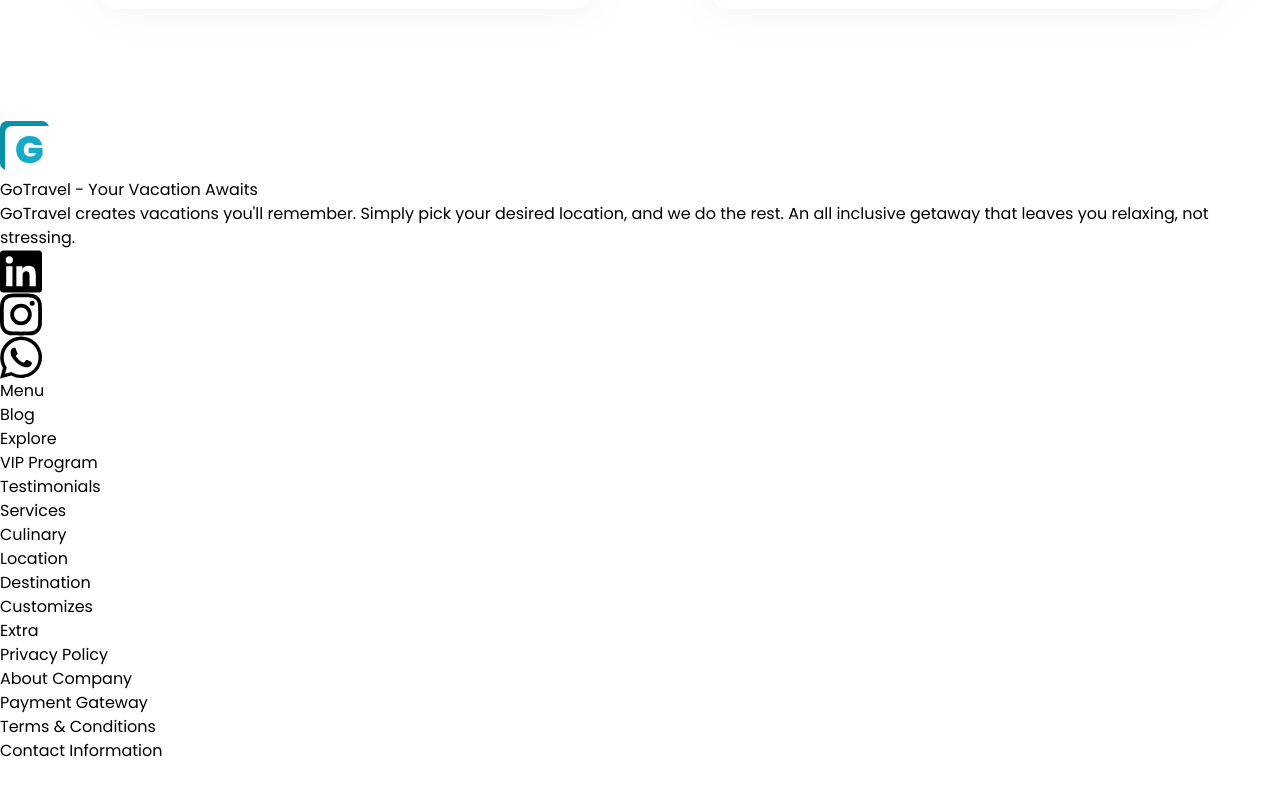
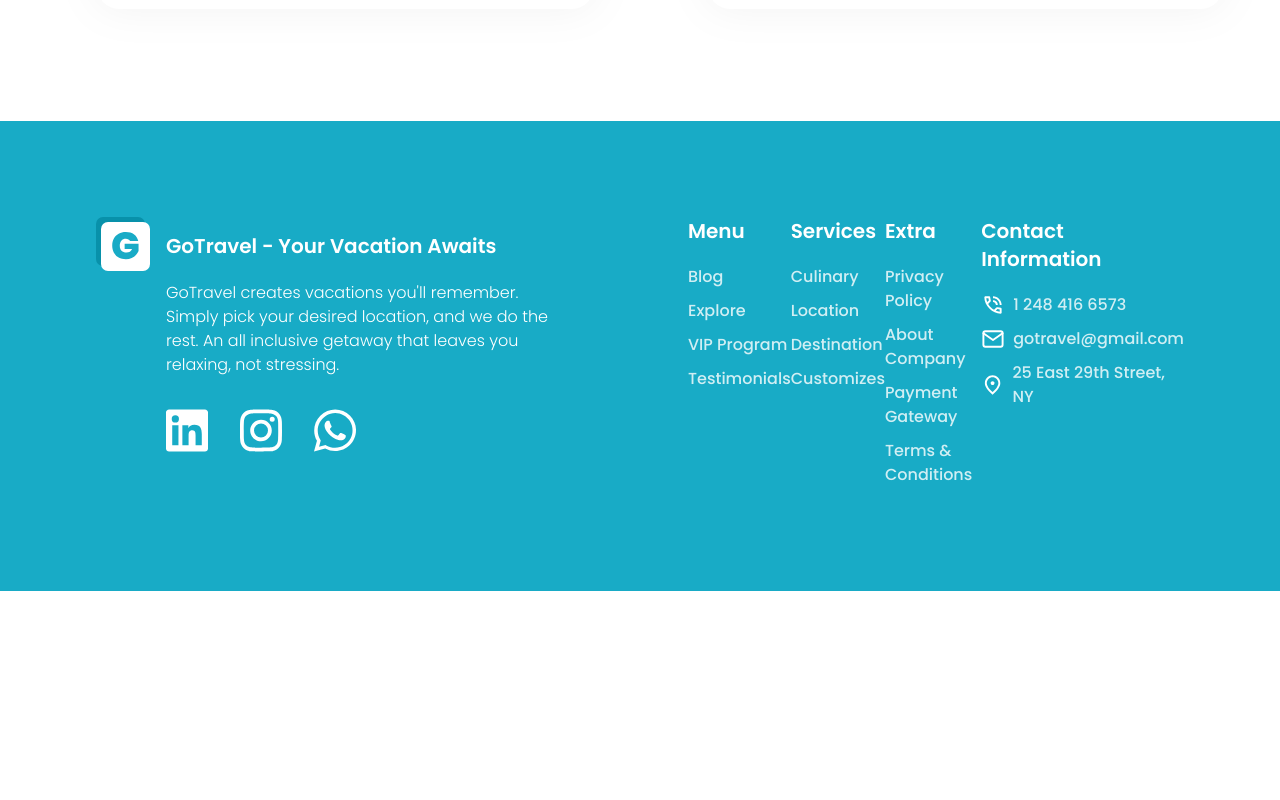
Before and after one commit to Jisap/vite-travel-agency, a React (Vite) app: page / in a window 1280 px wide. Shown: the part 6640-7440 px from the top of the page. After the commit the page ends 7231 px from the top, so only its background shows below. Built offline with nearby package versions, Linux system fonts and the light colour scheme.

Commit message:
Footer basic styles

```diff
--- a/src/components/Footer.tsx
+++ b/src/components/Footer.tsx
@@ -4,22 +4,24 @@ import LogoIconDark from "./Icons/LogoIconDark"
 
 const Footer = () => {
   return (
-    <section>
-      <div>
+    <footer className="bg-primary-700 px-24 pt-24 pb-26">
+      <div className="m-auto flex  max-w-432 justify-between gap-x-32 text-white">
         {/* left */}
-        <div>
-          <LogoIconDark className="" />
+        <div className="flex max-w-116 gap-x-4">
+          <LogoIconDark className="block shrink-0" />
 
           <div>
-            <p>GoTravel - Your Vacation Awaits</p>
+            <p className="mb-5 pt-3.5 text-[1.25rem] font-semibold">
+              GoTravel - Your Vacation Awaits
+            </p>
 
-            <p>
+            <p className="mb-8 font-light">
               GoTravel creates vacations you&apos;ll remember. Simply pick your
               desired location, and we do the rest. An all inclusive getaway
               that leaves you relaxing, not stressing.
             </p>
 
-            <ul>
+            <ul className="flex gap-x-8">
               {footerSocials.map((social) => (
                 <li key={social.id}>
                   <a
@@ -28,7 +30,7 @@ const Footer = () => {
                     target="_blank"
                     className=""
                   >
-                    <social.Icon className="" />
+                    <social.Icon className="fill-white" />
                   </a>
                 </li>
               ))}
@@ -37,15 +39,23 @@ const Footer = () => {
         </div>
 
         {/* right */}
-        <ul>
+        <ul className="flex basis-256.5 justify-between">
           {footerCols.map((col) => (
             <li key={col.id}>
-              <p>{col.heading}</p>
-              <ul>
+              <p className="mb-5 text-xl font-semibold">
+                {col.heading}
+              </p>
+              <ul className="flex flex-col gap-y-2.5">
                 {col.links.map((link) => (
-                  <li key={link.id}>
-                    {link.Icon && <link.Icon className="" />}
-                    <a href={link.href} className="">
+                  <li
+                    key={link.id}
+                    className="flex items-center gap-x-2"
+                  >
+                    {link.Icon && <link.Icon className="block size-6 fill-white" />}
+                    <a
+                      href={link.href}
+                      className="font-medium opacity-80 hover:opacity-100"
+                    >
                       <p>
                         {link.name}
                       </p>
@@ -57,7 +67,7 @@ const Footer = () => {
           ))}
         </ul>
       </div>
-    </section>
+    </footer>
   )
 }
 
```
